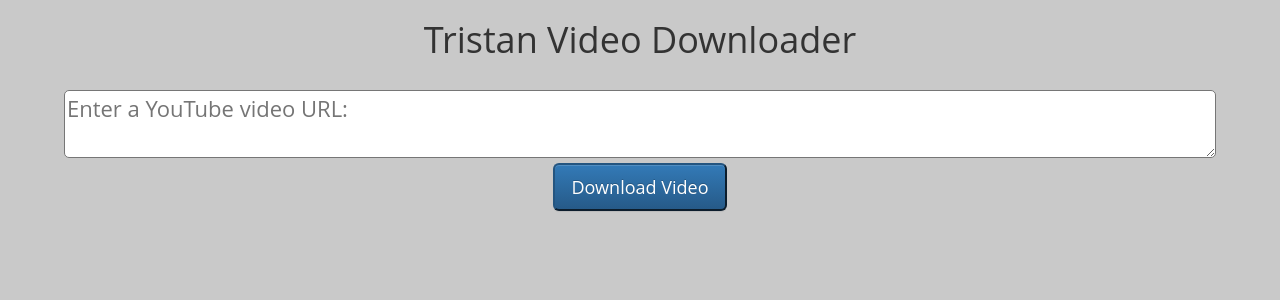
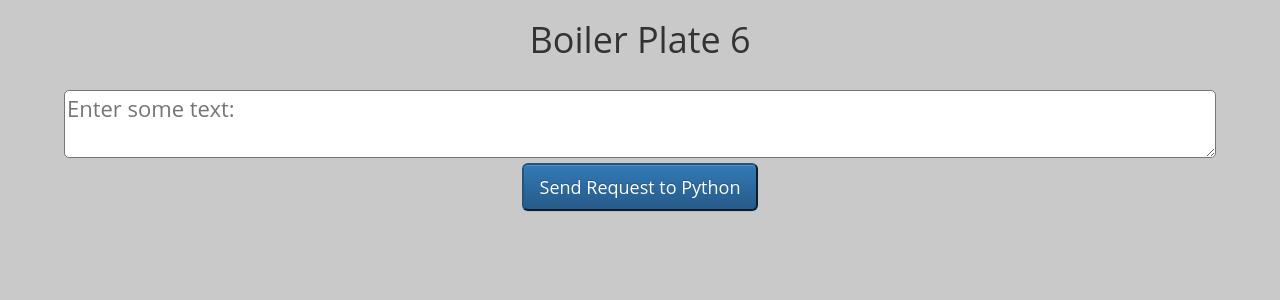
Before and after one commit to Sai-Myelin/Python-Flask-Boilerplate, a Flask app: page /home in a window 1280 px wide. Shown: the top 300 px of the page. Run offline with Flask 2, Linux system fonts and the light colour scheme; some libraries are stand-ins or nearby versions.

Commit message:
Update code & Add comments
Update code & update comments

```diff
--- a/app.py
+++ b/app.py
@@ -1,22 +1,30 @@
-from pytube import YouTube
+#Only required library is Flask
+#Python 3+
 from flask import Flask, jsonify, render_template, request
 
 app = Flask(__name__)
 
-@app.route('/stock_search')
-def load_stock_data():
-    name = request.args.get('ticker', type=str)
+#This route is called from JS inside of Index.html on line 30
+@app.route('/example_route')
+def function1():
+    #Get the data from the request
+    #The parameter we want is called parameter1
+    #See lines 23-38 for more details!
+    name = request.args.get('parameter1', type=str)
     url = (str(name))
-    output_string = str(YouTube("https://www.youtube.com/watch?v=ornZr5VB4U0&feature=youtu.be&list=PLZvMd5DC4ZW4g1nHZVi9g7PzMxacSqAvm").streams[0].url)
-    output_string = "<iframe width = '512px' height = '301px' src = '" + output_string + "'></iframe>"
-    return jsonify(ticker = str(output_string))
+    return jsonify(parameter1 = str(url))
 
+#This means when you type localhost:5555/home it will hit this route
+#5555 is just the port defined at the bottom of the file!
 @app.route('/home')
 def edit():
-    data = [1,1,1,
-            0,0,0,
-            -1,-1,-1]
-    return render_template('index.html', boardData = data)
+    #Data to pass to our templates/index.html file
+    data = 6
+
+    #This line means render index.html with params data as name game_data
+    #A great behavior that can be very useful.
+    return render_template('index.html', game_data = data)
 
 if __name__ == '__main__':
+    #The port our Flask app will run on
     app.run(port=5555)
--- a/templates/index.html
+++ b/templates/index.html
@@ -26,8 +26,8 @@
             console.log("Send! " + String($('#search').val()));
             $('#data').append("<center><div tm-loading id='spinner-loader' class='loading'>🎥</div></center><br>");
             $('.spinner-loader').css("transform-origin", "50% 50%");
-            $.getJSON($SCRIPT_ROOT + '/stock_search', {
-                ticker: $('#search').val(),
+            $.getJSON($SCRIPT_ROOT + '/example_route', {
+                parameter1: $('#search').val(),
             }, function(data) {
                 $.each(data, function(i, field){
                     $("#data").html(field);
@@ -115,10 +115,10 @@
   <body>
 
     <center>
-    <h1>Tristan Video Downloader {{ game_data }}</h1>
+    <h1>Boiler Plate {{ game_data }}</h1>
     <br>
-  	<textarea id = "search" name = "search" placeholder="Enter a YouTube video URL: "></textarea><br>
-    <button type="button" class="btn-lg btn-primary" onclick="send()">Download Video</button>
+  	<textarea id = "search" name = "search" placeholder="Enter some text: "></textarea><br>
+    <button type="button" class="btn-lg btn-primary" onclick="send()">Send Request to Python</button>
 
     <div id = "data">
     </div>
```
